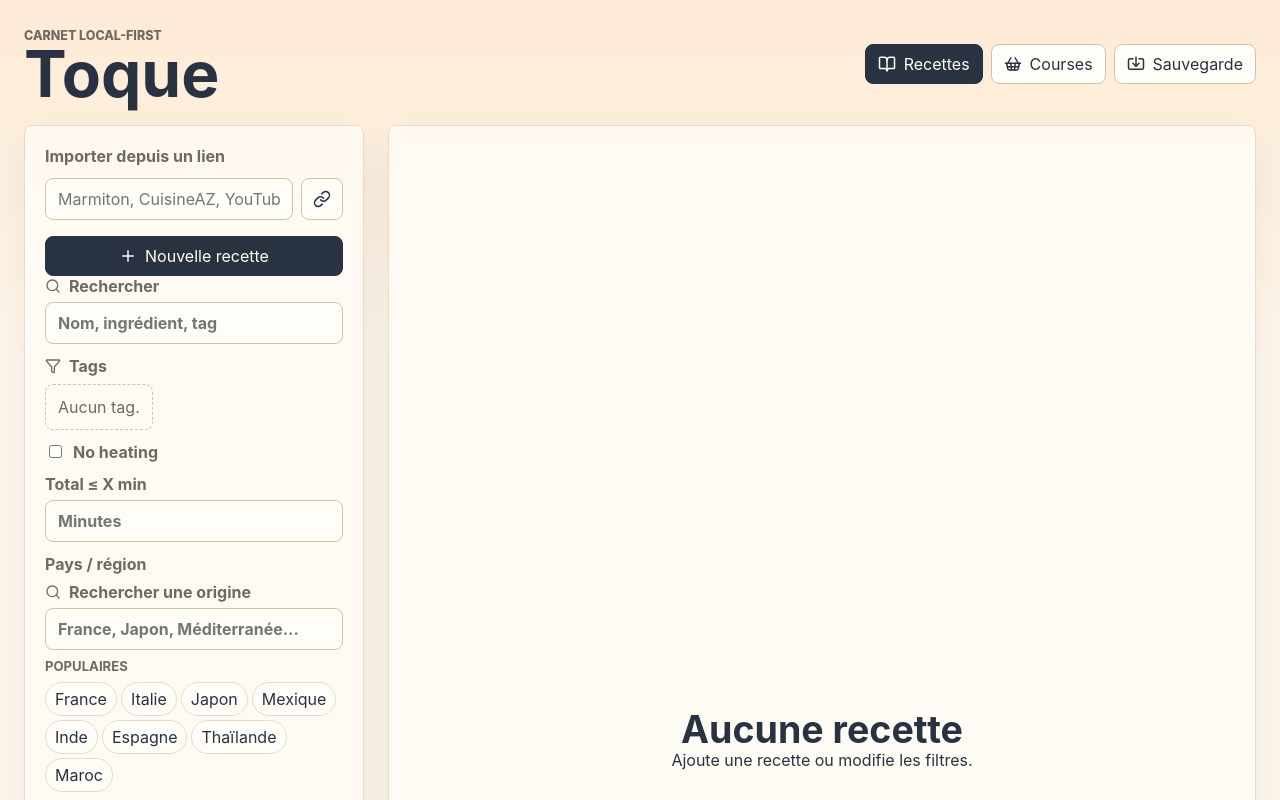
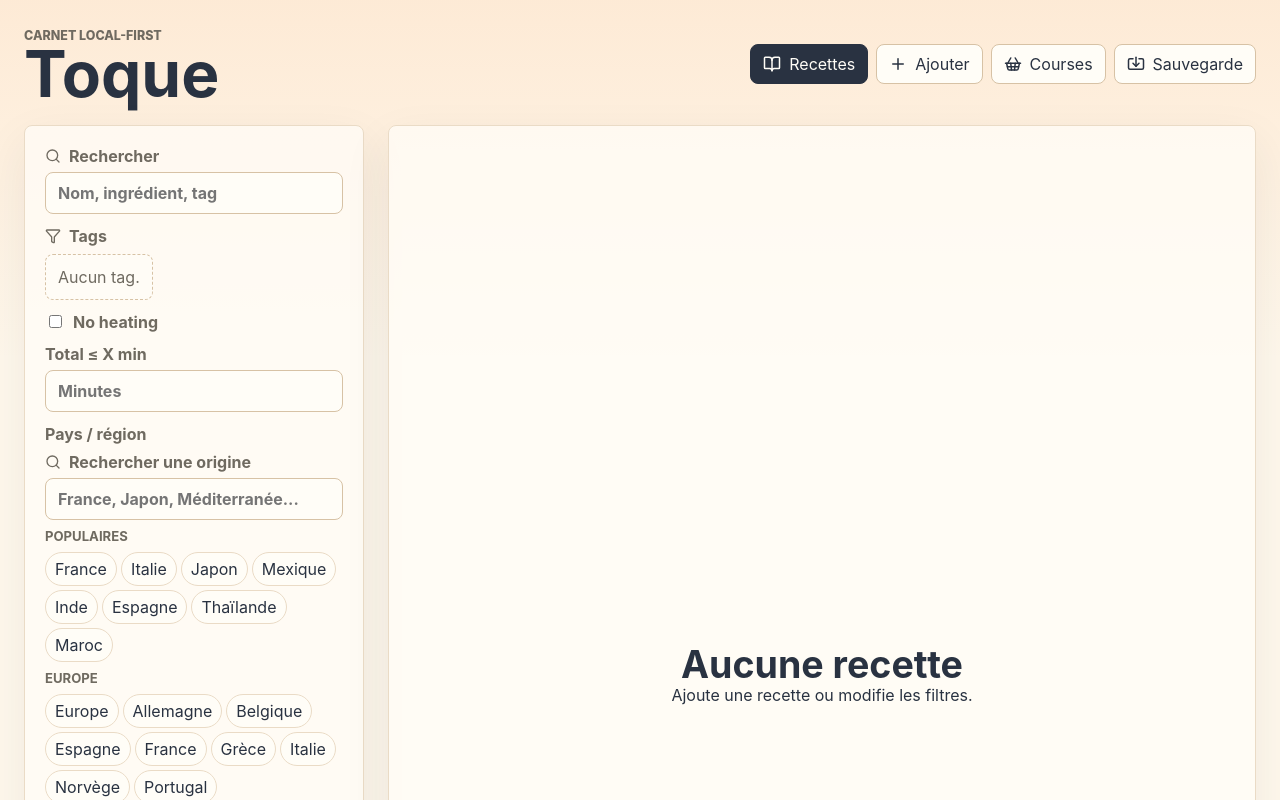
Before and after one commit to AudranBert/ToquookingApp, a React (Vite) app: page / in a window 1280 px wide. Shown: the top 800 px of the page. Built offline with nearby package versions, Linux system fonts and the light colour scheme.

Commit message:
seperate new recipe page

```diff
--- a/src/App.tsx
+++ b/src/App.tsx
@@ -86,7 +86,7 @@ export function App() {
 
   return (
     <main className="app-shell">
-      <AppHeader activePanel={activePanel} onPanelChange={setActivePanel} />
+      <AppHeader activePanel={activePanel} onPanelChange={setActivePanel} onNewRecipe={startNewRecipe} />
 
       {status.status && (
         <div className="notice" role="status">
@@ -123,16 +123,12 @@ export function App() {
             onExport: exportSelected,
             onSelectRecipe: setSelectedId,
             onShowList: () => setSelectedId(null),
-            onNewRecipe: startNewRecipe,
           }}
           filteredRecipes={filters.filteredRecipes}
           selectedRecipe={selectedRecipe}
           seasonalMatchCounts={filters.seasonalMatchCounts}
           seasonalRecipeIds={filters.seasonalRecipeIds}
           seasonMonthName={seasonMonthName}
-          importUrl={draftApi.importUrl}
-          onImportUrlChange={draftApi.setImportUrl}
-          onImport={handleAssistedImport}
           printRef={printRef}
         />
       )}
@@ -159,6 +155,9 @@ export function App() {
             await tagApi.deleteTag(name);
             draftApi.setDraft((current) => ({ ...current, tags: current.tags.filter((tag) => tag !== name) }));
           }}
+          importUrl={draftApi.importUrl}
+          onImportUrlChange={draftApi.setImportUrl}
+          onImport={handleAssistedImport}
           onCancel={() => setActivePanel("library")}
           onReimport={draftApi.reimport}
           onSubmit={handleSubmit}
--- a/src/components/AppHeader.tsx
+++ b/src/components/AppHeader.tsx
@@ -1,12 +1,13 @@
-import { BookOpen, Import, ShoppingBasket } from "lucide-react";
+import { BookOpen, Import, Plus, ShoppingBasket } from "lucide-react";
 import type { Panel } from "../types";
 
 type Props = {
   activePanel: Panel;
   onPanelChange: (panel: Panel) => void;
+  onNewRecipe: () => void;
 };
 
-export function AppHeader({ activePanel, onPanelChange }: Props) {
+export function AppHeader({ activePanel, onPanelChange, onNewRecipe }: Props) {
   return (
     <header className="app-header">
       <div>
@@ -19,6 +20,12 @@ export function AppHeader({ activePanel, onPanelChange }: Props) {
           onClick={() => onPanelChange("library")}
         >
           <BookOpen size={18} /> Recettes
+        </button>
+        <button
+          className={activePanel === "form" ? "button button--primary" : "button"}
+          onClick={onNewRecipe}
+        >
+          <Plus size={18} /> Ajouter
         </button>
         <button
           className={activePanel === "shopping" ? "button button--primary" : "button"}
--- a/src/screens/LibraryScreen.tsx
+++ b/src/screens/LibraryScreen.tsx
@@ -1,6 +1,6 @@
 import type { RefObject } from "react";
 import { useMemo, useState } from "react";
-import { ArrowLeft, ChefHat, Clock, Filter, Flame, Link, Plus, Search, X } from "lucide-react";
+import { ArrowLeft, ChefHat, Clock, Filter, Flame, Search, X } from "lucide-react";
 import { POPULAR_RECIPE_ORIGINS, RECIPE_ORIGIN_GROUPS, RECIPE_ORIGINS } from "../origins";
 import { RecipeDetail } from "../components/RecipeDetail";
 import { SEASONAL_THRESHOLDS, SEASONAL_THRESHOLD_LABELS } from "../constants";
@@ -34,7 +34,6 @@ export type LibraryRecipeActions = {
   onExport: (format: "pdf" | "png") => void;
   onSelectRecipe: (id: string) => void;
   onShowList: () => void;
-  onNewRecipe: () => void;
 };
 
 type Props = {
@@ -46,9 +45,6 @@ type Props = {
   seasonalMatchCounts: Map<string, number>;
   seasonalRecipeIds: Set<string>;
   seasonMonthName: string;
-  importUrl: string;
-  onImportUrlChange: (url: string) => void;
-  onImport: () => void;
   printRef: RefObject<HTMLDivElement>;
 };
 
@@ -61,9 +57,6 @@ export function LibraryScreen({
   seasonalMatchCounts,
   seasonalRecipeIds,
   seasonMonthName,
-  importUrl,
-  onImportUrlChange,
-  onImport,
   printRef,
 }: Props) {
   return (
@@ -74,10 +67,6 @@ export function LibraryScreen({
         filteredCount={filteredRecipes.length}
         seasonalRecipeCount={seasonalRecipeIds.size}
         seasonMonthName={seasonMonthName}
-        importUrl={importUrl}
-        onImportUrlChange={onImportUrlChange}
-        onImport={onImport}
-        onNewRecipe={actions.onNewRecipe}
       />
 
       {selectedRecipe ? (
@@ -112,42 +101,15 @@ function LibrarySidebar({
   filteredCount,
   seasonalRecipeCount,
   seasonMonthName,
-  importUrl,
-  onImportUrlChange,
-  onImport,
-  onNewRecipe,
 }: {
   filters: LibraryFilters;
   handlers: LibraryFilterHandlers;
   filteredCount: number;
   seasonalRecipeCount: number;
   seasonMonthName: string;
-  importUrl: string;
-  onImportUrlChange: (url: string) => void;
-  onImport: () => void;
-  onNewRecipe: () => void;
 }) {
   return (
     <aside className="panel sidebar">
-      <div className="field-group">
-        <label htmlFor="import-url">Importer depuis un lien</label>
-        <div className="inline-control">
-          <input
-            id="import-url"
-            value={importUrl}
-            onChange={(event) => onImportUrlChange(event.target.value)}
-            placeholder="Marmiton, CuisineAZ, YouTube..."
-          />
-          <button className="button button--icon" onClick={onImport} title="Importer">
-            <Link size={18} />
-          </button>
-        </div>
-      </div>
-
-      <button className="button button--primary button--full" onClick={onNewRecipe}>
-        <Plus size={18} /> Nouvelle recette
-      </button>
-
       <div className="filters">
         <label>
           <span className="label-with-icon">
--- a/src/screens/RecipeForm.tsx
+++ b/src/screens/RecipeForm.tsx
@@ -1,6 +1,6 @@
 import { useMemo, useState } from "react";
 import type { Dispatch, FormEvent, KeyboardEvent, SetStateAction } from "react";
-import { Check, RefreshCcw, Replace, Plus, X } from "lucide-react";
+import { Check, Link, Plus, RefreshCcw, Replace, X } from "lucide-react";
 import { RECIPE_ORIGINS } from "../origins";
 import type { Ingredient, RecipeDraft, ReimportMode } from "../types";
 import { createId } from "../utils/id";
@@ -13,6 +13,9 @@ type Props = {
   onCreateTag: (name: string) => void;
   onRenameTag: (oldName: string, newName: string) => void;
   onDeleteTag: (name: string) => void;
+  importUrl: string;
+  onImportUrlChange: (url: string) => void;
+  onImport: () => void;
   onReimport: (mode: ReimportMode) => void;
   onSubmit: (event: FormEvent) => void;
   onCancel: () => void;
@@ -27,6 +30,9 @@ export function RecipeForm({
   onCreateTag,
   onRenameTag,
   onDeleteTag,
+  importUrl,
+  onImportUrlChange,
+  onImport,
   onSubmit,
   onCancel,
   onReimport,
@@ -93,6 +99,23 @@ export function RecipeForm({
           </button>
         </div>
       </div>
+
+      {!editing && (
+        <section className="form-section form-section--import">
+          <label htmlFor="new-recipe-import-url">Importer depuis un lien</label>
+          <div className="inline-control">
+            <input
+              id="new-recipe-import-url"
+              value={importUrl}
+              onChange={(event) => onImportUrlChange(event.target.value)}
+              placeholder="Marmiton, CuisineAZ, YouTube..."
+            />
+            <button className="button button--primary" onClick={onImport} type="button">
+              <Link size={18} /> Importer
+            </button>
+          </div>
+        </section>
+      )}
 
       <ReimportControls
         sourceUrl={draft.sourceUrl ?? ""}
```
